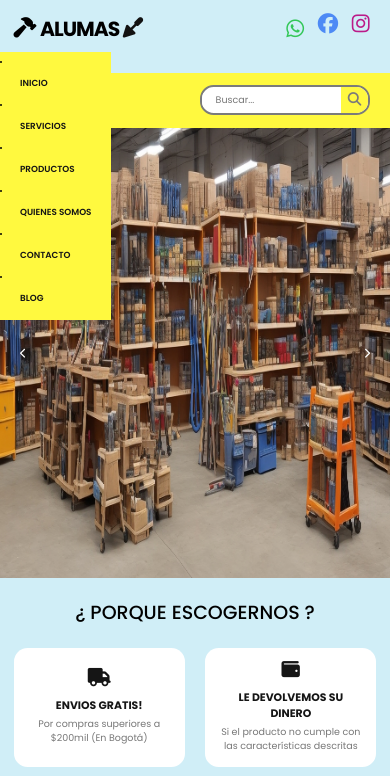
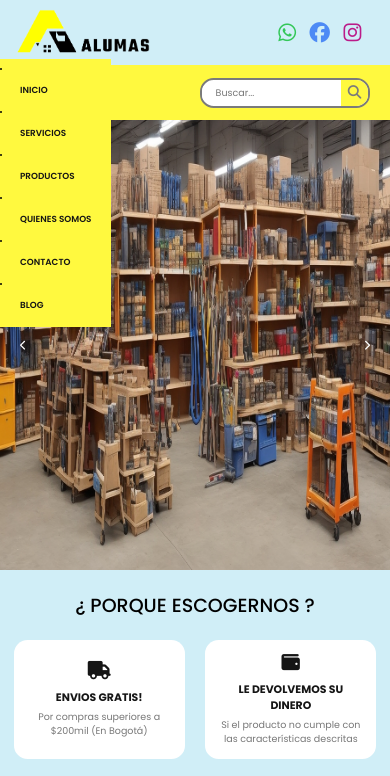
Before and after one commit to morojdma/Proyecto, a plain HTML site: page index.html in a window 390 px wide. Shown: the top 776 px of the page. Drawn offline with Linux system fonts and the light colour scheme.

Commit message:
8/10-3:35

```diff
--- a/index.html
+++ b/index.html
@@ -23,15 +23,15 @@
 					</div>
 
 					<div class="container-logo">
-						<i class="fa-solid fa-hammer"></i>
-						<h1 class="logo"><a href="/">Alumas</a></h1>
-                        <i class="fa-solid fa-trowel" style="color: #121212;"></i>
+
+						<img src="img/alumas.png">
+
 					</div>
 
 					<div class="container-user">
 						<a href="https://api.whatsapp.com/send?phone=319 7245235&text=Buenas tardes"><i class="fa-brands fa-whatsapp" style="color: #33c758;" title="Whatsapp" ></i></a>
-						<i class="fa-brands fa-facebook" style="color: #4d8af5;" title="Facebook"></i>
-						<i class="fa-brands fa-instagram" style="color: #bb1b89;"title="Instagram"></i>
+						<a href="https://api.whatsapp.com/send?phone=319 7245235&text=Buenas tardes"><i class="fa-brands fa-facebook" style="color: #4d8af5;" title="Facebook"></i></a>
+						<a href="https://api.whatsapp.com/send?phone=319 7245235&text=Buenas tardes"><i class="fa-brands fa-instagram" style="color: #bb1b89;"title="Instagram"></i></a>
 
 						</div>
 					</div>
@@ -69,7 +69,7 @@
 					  <a href="#">Blog</a>
 				  </div>
 				  <div class="secondary mini">
-					<a href="#" class="more" >More</a>
+					<a href="#" class="more" >Mas</a>
 					<div class="submenu">
 					  <li><a href="#">Inicio</a></li>
 					  <li><a href="#">Servicios</a></li>
--- a/styles.css
+++ b/styles.css
@@ -61,6 +61,7 @@ html {
 
 .customer-support i {
 	font-size: 3.3rem;
+	margin-left: 15px;
 }
 
 .content-customer-support {
@@ -68,10 +69,9 @@ html {
 	flex-direction: column;
 }
 
-.container-logo {
-	display: flex;
-	align-items: center;
-	gap: 0.5rem;
+.container-logo  img{
+	height: 60px;
+	margin-top: -10px;
 }
 
 .container-logo i {
@@ -185,7 +185,6 @@ html {
 
   nav .secondary.mini {
 	display: none;
-
   }
 
   .search-form {
@@ -979,9 +978,20 @@ html {
 /* LARGE SIZE */
 @media screen and (min-width: 894px) {
 
+
+
 	.body-form {
         padding: 0 4em;
     }
+
+	.customer-support i {
+		margin-left:15px;
+	}
+
+	.container-user .fa-instagram {
+		padding-right: 15px;
+	}
+
     .contactar-wrapper {
         display: grid;
         grid-template-columns: 2fr 1fr;
@@ -1012,6 +1022,14 @@ html {
 		display: none;
 	}
 
+	.customer-support i {
+		margin-left:15px;
+	}
+
+	.container-user .fa-instagram {
+		padding-right: 15px;
+	}
+
 	.content-shopping-cart {
 		display: none;
 	}
@@ -1022,16 +1040,17 @@ html {
 
 	  nav .secondary.mini {
 		display: block !important ;
+	  }
 
-
-
+	  nav .secondary.mini .more{
+		font-size: 1.5rem;
 	  }
 
 	  nav .secondary.mini .submenu {
 		background-color:var(--primary-color);
 		position: absolute;
 		display: none;
-		width: 210px;
+		width: 180px;
 	   padding-top: 25px;
 		left: 1px;
 		list-style: none;
@@ -1141,6 +1160,17 @@ html {
 	.container1{
 		height: 55px;
 	}
+
+	.container-logo  img{
+		height: 45px;
+		margin-top: -5px;
+		margin-bottom: -5px;
+	}
+
+	.container-hero{
+		height:auto;
+	}
+
 	nav .desktop {
 		display: none;
 
@@ -1150,11 +1180,12 @@ html {
 		display: block;
 
 	}
+
 	nav .mobile .links{
 		position: relative;
 		background-color: var(--primary-color);
 		z-index: 1;
-		top: 85px;
+		top: 100px;
 		padding: 5px 0 ;
 
 	}
@@ -1164,8 +1195,6 @@ html {
 		flex-direction: row;
 		align-items: center;
 		justify-content: space-between;
-
-
 
 	  }
 
@@ -1201,7 +1230,7 @@ html {
 		border: none;
 		color: var(--dark-color);
 		font-size: 16px;
-		top: 70px;
+		top: 62px;
 	  }
 
 	  nav .mobile .header .more button:hover {
@@ -1212,7 +1241,7 @@ html {
 	  .search-form {
 
 		  position: absolute;
-		  top: 85px;
+		  top: 78px;
 		  right: 0;
 
 	  }
```
Also changed, not shown: img/alumas.png (added).
